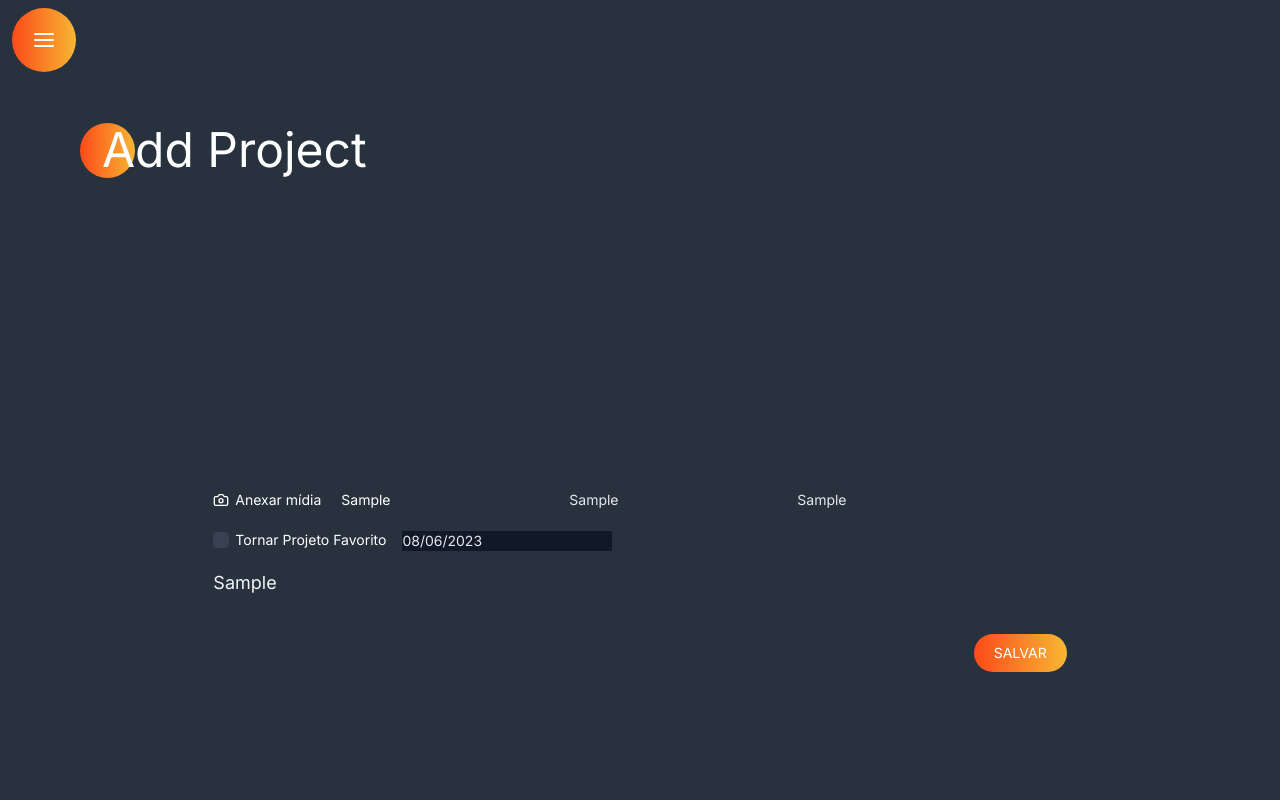
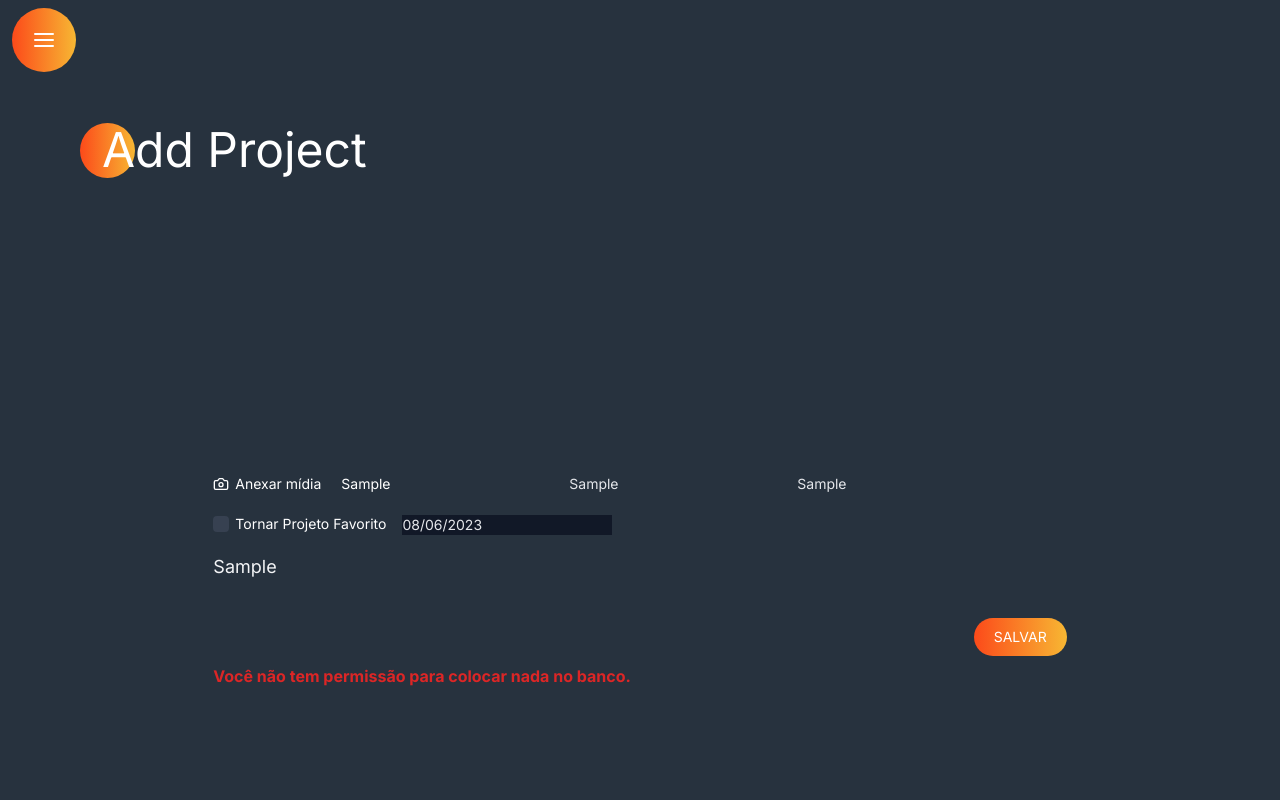
Before and after one commit to GabrielFeBe/portfolio-frontend, a Next.js app: page /adding in a window 1280 px wide. Both pictures are taken after typing "Sample", "Sample", "Sample", "Sample" into the empty fields and a click on the button "SALVAR". Shown: the top 800 px of the page. Built offline with nearby package versions, Linux system fonts and the light colour scheme; no server answers.

Commit message:
tratando erro

```diff
--- a/src/app/components/AddingNewProject.tsx
+++ b/src/app/components/AddingNewProject.tsx
@@ -11,6 +11,7 @@ import dayjs from 'dayjs'
 export default function AddingNewProject() {
   const [startDate, setStartDate] = useState(new Date())
   const [isFavorite, setIsFavorite] = useState<boolean>(false)
+  const [formError, setFormError] = useState(false)
 
   const router = useRouter()
 
@@ -24,14 +25,18 @@ export default function AddingNewProject() {
     if (fileToUpload) {
       const uploadFormData = new FormData()
       uploadFormData.set('file', fileToUpload)
+      try {
         const uploadResponse = await api.post('/upload', uploadFormData, {
           headers: {
             Authorization: token,
           },
         })
         image = uploadResponse.data
+      } catch (err) {
+        setFormError(true)
       }
-
+    }
+    try {
       await api.post(
         '/posts',
         {
@@ -49,15 +54,20 @@ export default function AddingNewProject() {
           },
         },
       )
-
       router.push('/')
       router.refresh()
+    } catch (err) {
+      setFormError(true)
     }
+  }
+
+  console.log(formError)
+  console.log(formError)
 
   return (
     <form
       onSubmit={handleCreateMemory}
-      className="flex min-h-full w-full flex-col gap-2 xl:w-2/3"
+      className="relative flex min-h-full w-full flex-col gap-2 xl:w-2/3"
     >
       <div className="flex flex-wrap items-center gap-4">
         <label
@@ -132,6 +142,11 @@ export default function AddingNewProject() {
       >
         Salvar
       </button>
+      {formError && (
+        <p className="relative font-bold text-red-600">
+          Você não tem permissão para colocar nada no banco.
+        </p>
+      )}
     </form>
   )
 }
--- a/src/app/components/CloseNavBar.tsx
+++ b/src/app/components/CloseNavBar.tsx
@@ -10,7 +10,7 @@ export default function CloseNavBar({ children }: Props) {
   const [closed, setClosed] = useState(false)
 
   return (
-    <div className="bg-customGray">
+    <header className="bg-customGray">
       <div
         className={`nav-bar transition-all ${
           closed ? 'h-52 sm:h-20' : 'h-0'
@@ -37,6 +37,6 @@ export default function CloseNavBar({ children }: Props) {
           <LucideAlignJustify />
         </button>
       </div>
-    </div>
+    </header>
   )
 }
--- a/src/app/projects/page.tsx
+++ b/src/app/projects/page.tsx
@@ -10,10 +10,8 @@ export default async function Home() {
   const posts: Project[] = response.data
 
   return (
-    <>
-      <div>
-        <ProjectsHome projects={posts} />
-      </div>
-    </>
+    <main>
+      <ProjectsHome projects={posts} />
+    </main>
   )
 }
```
Lines whose indentation alone changed are shown as unchanged.
